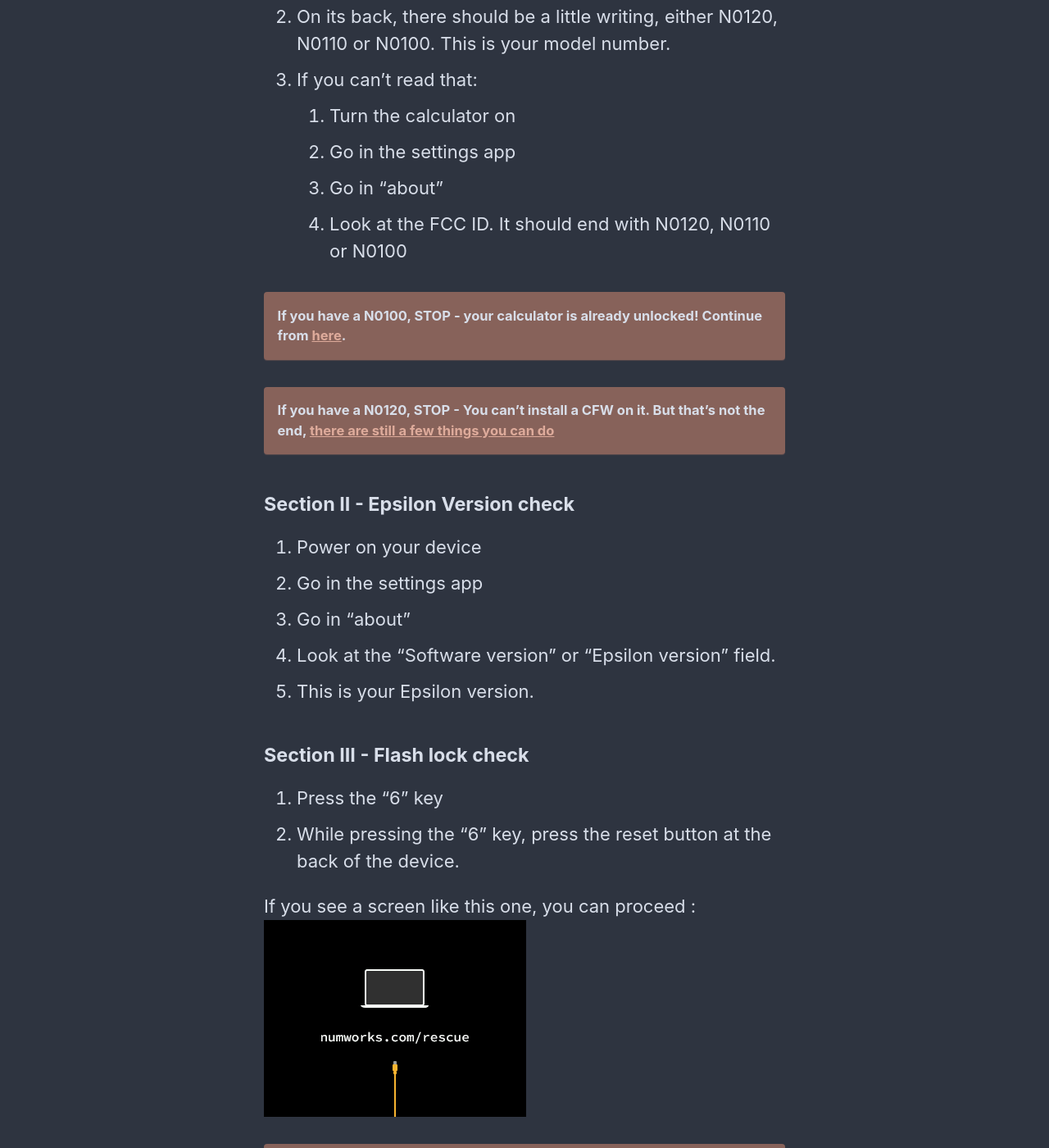
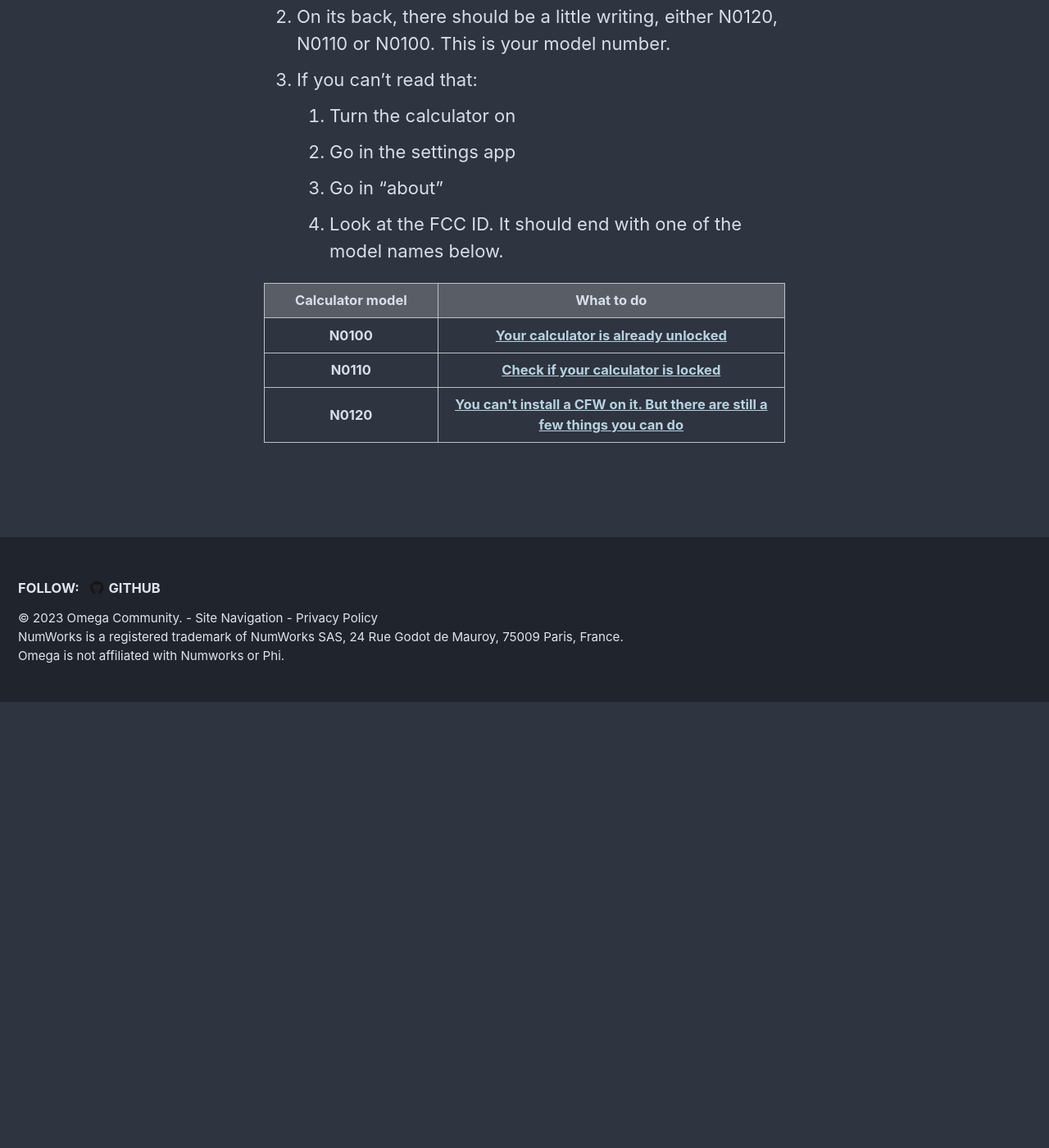
Before and after one commit to Omega-Numworks/Omega-Guide, a Jekyll site: the page built from _pages/en_US/get-started.md, in a window 1280 px wide and 1400 px high, scrolled down 1820 px. Shown: the whole window at 82% size. Built offline with Jekyll 4.4.1, drawn with Linux system fonts in a browser that asks for light colours; comment, search, counter and statistics services are not loaded; after the commit the page ends 2676 px from its top, so only the background shows below that; some of the changed text lies outside the part shown.

Commit message:
Update get-started.md

```diff
--- a/_pages/en_US/get-started.md
+++ b/_pages/en_US/get-started.md
@@ -32,42 +32,7 @@ Driver if you have Windows or Linux: open the [Update page](https://numworks.com
     1. Turn the calculator on
     2. Go in the settings app
     3. Go in "about"
-    4. Look at the FCC ID. It should end with N0120, N0110 or N0100
-
-If you have a N0100, STOP - your calculator is already unlocked! Continue from [here](n0100-now-what).
-{: .notice--warning}
-
-If you have a N0120, STOP - You can't install a CFW on it. But that's not the end, [there are still a few things you can do](what-to-do-locked)
-{: .notice--warning}
-
-
-
-#### Section II - Epsilon Version check
-
-1. Power on your device
-2. Go in the settings app
-3. Go in "about"
-4. Look at the "Software version" or "Epsilon version" field.
-5. This is your Epsilon version.
-
-#### Section III - Flash lock check
-
-1. Press the "6" key
-2. While pressing the "6" key, press the reset button at the back of the device.
-
-If you see a screen like this one, you can proceed :
-![Epsilon 16 bootloader](images/screenshots/e16bl.png)
-
-If the screen stays black and the LED turns red, STOP - your calculator is already unlocked! Continue from [here](n0110-now-what).
-{: .notice--warning}
-
-Press the reset button at the back of the calculator to return to the firmware.
-
-#### Section IV - Select a Method
-
-Use the version table below to select a method. A few things to note:
-  + The version table below is *inclusive*. For example, "from 16.3.0 to 18.0.0" includes 16.3.0, 18.0.0, and all versions in between.
-  + Version 16.4.3 does not follow this rule.
+    4. Look at the FCC ID. It should end with one of the model names below.
 
 <table>
   <colgroup>
@@ -76,43 +41,22 @@ Use the version table below to select a method. A few things to note:
   </colgroup>
   <thead>
     <tr>
-      <th style="text-align: center">System Version</th>
+      <th style="text-align: center">Calculator model</th>
       <th style="text-align: center">What to do</th>
     </tr>
   </thead>
   <tbody>
     <tr>
-      <td style="text-align: center; font-weight: bold;">11.2.0-16.2.0</td>
-      <td style="text-align: center; font-weight: bold;"><a href="n0110-now-what">Now what ?</a></td>
+      <td style="text-align: center; font-weight: bold;">N0100</td>
+      <td style="text-align: center; font-weight: bold;"><a href="n0100-now-what">Your calculator is already unlocked</a></td>
     </tr>
     <tr>
-      <td style="text-align: center; font-weight: bold;">16.3.0-16.4.2</td>
-      <td style="text-align: center; font-weight: bold;"><a href="phi">Phi</a></td>
+      <td style="text-align: center; font-weight: bold;">N0110</td>
+      <td style="text-align: center; font-weight: bold;"><a href="n0110-is-locked">Check if your calculator is locked</a></td>
     </tr>
     <tr>
-      <td style="text-align: center; font-weight: bold;">16.4.3</td>
-      <td style="text-align: center; font-weight: bold;"><a href="install-epsilon-18-2-0">Install Epsilon 18.2.0</a></td>
-    </tr>
-    <tr>
-      <td style="text-align: center; font-weight: bold;">17.0.0-18.2.0</td>
-      <td style="text-align: center; font-weight: bold;"><a href="phi">Phi</a></td>
-    </tr>
-    <tr>
-      <td style="text-align: center; font-weight: bold;">18.2.3</td>
-      <td style="text-align: center; font-weight: bold;"><a href="install-epsilon-18-2-0">Install Epsilon 18.2.0</a></td>
-    </tr>
-    <tr>
-      <td style="text-align: center; font-weight: bold;">19.0.0-20.4.0</td>
-      <td style="text-align: center; font-weight: bold;"><a href="check-version-change-eligibility">Check version change eligibility</a></td>
+      <td style="text-align: center; font-weight: bold;">N0120</td>
+      <td style="text-align: center; font-weight: bold;"><a href="what-to-do-locked">You can't install a CFW on it. But there are still a few things you can do</a></td>
     </tr>
   </tbody>
 </table>
-
----
-#### Alternate Methods
-
-If possible, you should follow one of the software methods listed above.
-
-Otherwise, methods that work on all versions are available, but require additional hardware:
-
-1. [Debug port](https://tiplanet.org/forum/viewtopic.php?f=113&t=25191&p=263495#p263495) - requires a Raspberry PI or a STLink
```
